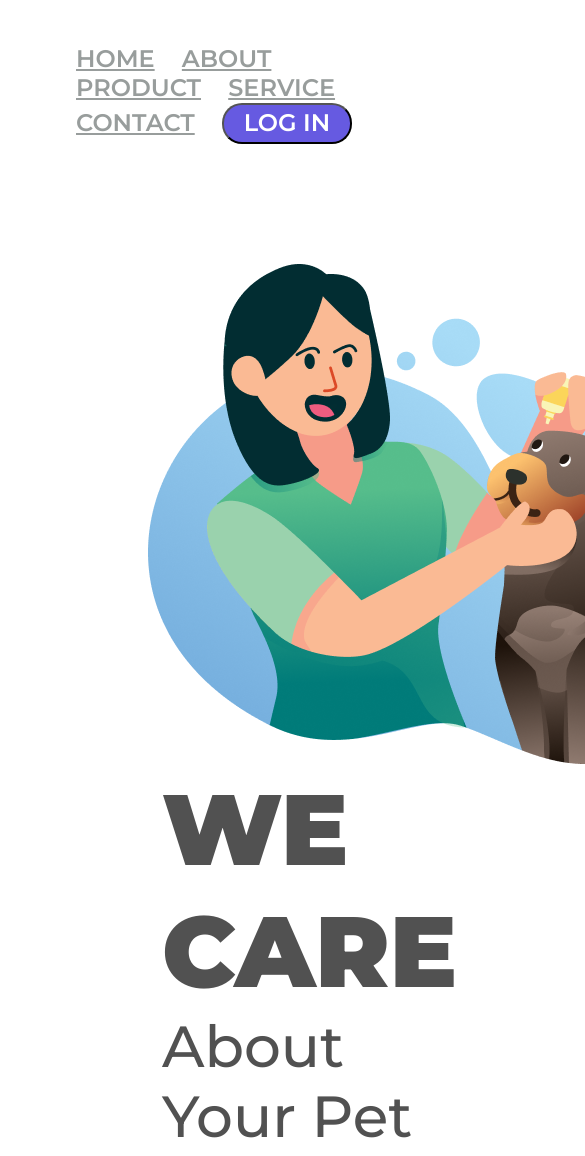
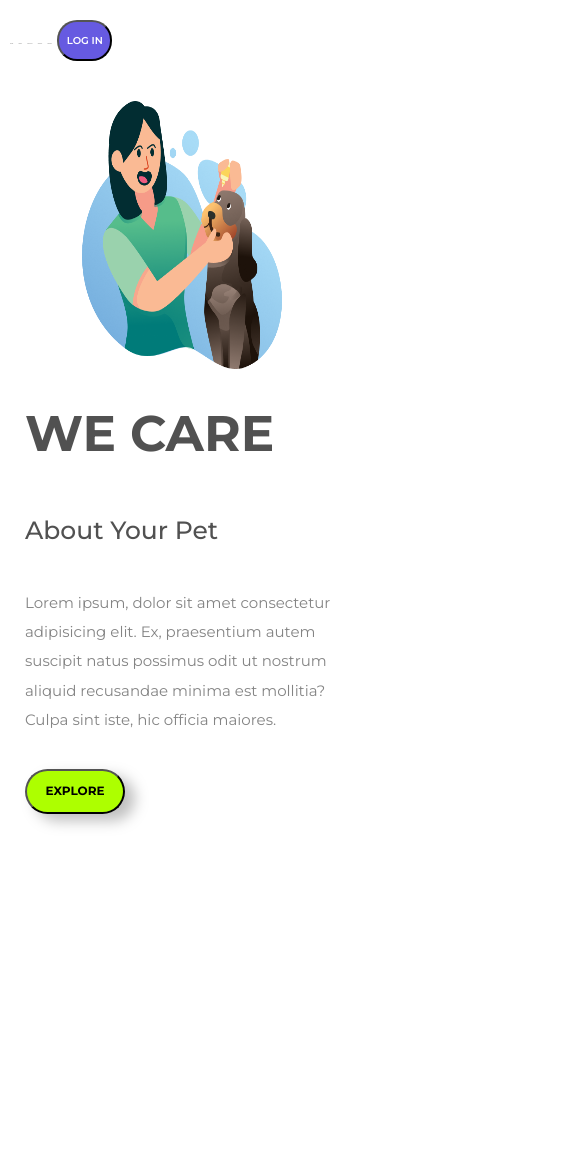
Before and after one commit to jonasrodrigs/projeto-we-care-resp, a plain HTML site: page index.html in a window 390 px wide. Shown: the top 1156 px of the page, 585 px wide, since content can reach past the window. After the commit the page ends 958 px from the top, so only its background shows below. Drawn offline with Linux system fonts and the light colour scheme.

Commit message:
deixando resposivo

```diff
--- a/style.css
+++ b/style.css
@@ -16,7 +16,7 @@
 
 
 header {
-    margin: 44px 0px 144px 76px;
+    margin: 44px 0px 144px 35px;
 }
 
 .link-header {
@@ -85,17 +85,17 @@ header {
 
 section {
 
-    margin-left: 86px;
+    margin-left: 15px;
 
     display: inline-block;
 
 }
 
 
-    h1{
+h1 {
 
-       font-weight: 900;
-        font-size: 100px;
+    font-weight: 700;
+    font-size: 80px;
     line-height: 122px;
     color: rgba(81, 81, 81, 1);
     display: inline-block;
@@ -130,3 +130,103 @@ section {
 
 
 }
+
+@media (max-width: 768px) {
+
+    .img-principal {
+
+        width: 200px;
+        height: 268px;
+        margin-top: 40px;
+        margin-left: 72px;
+        margin-right: 16px;
+
+
+
+    }
+
+    header {
+        margin: 20px 0px 144px 10px
+    }
+
+    .link-header {
+
+        font-size: 1px;
+        font-weight: 400;
+        line-height: 29.26px;
+        color: rgb(6, 7, 7);
+        cursor: pointer;
+        margin-right: 1px;
+        text-decoration:none;
+
+
+    }
+
+    .botão-1 {
+
+        width: 55px;
+        height: 41px;
+        gap: 0px;
+        border-radius: 20px;
+        opacity: 0px;
+        background-color: rgba(102, 90, 225, 1);
+        font-size: 10px;
+        font-weight: 600;
+        line-height: 29.26px;
+        text-align: center;
+        color: rgba(255, 255, 255, 1);
+        cursor: pointer;
+    }
+
+    .botão-2 {
+        Width: 100px;
+        height: 45px;
+        top: -774px;
+        left: -2437px;
+        gap: 0px;
+        border-radius: 25PX;
+        opacity: 0px;
+        background: rgba(173, 255, 0, 1);
+        font-size: 12px;
+        font-weight: 700;
+        line-height: 34.13px;
+        text-align: center;
+        filter: drop-shadow(10px 7px 7px rgba(0, 0, 0, 0.25));
+        cursor: pointer;
+
+    }
+
+    h1 {
+
+        font-weight: 700;
+        font-size: 50px;
+        line-height: 122px;
+        color: rgba(81, 81, 81, 1);
+        display: inline-block;
+    }
+
+    h2 {
+
+        font-size: 25px;
+        font-weight: 500;
+        line-height: 70.7px;
+        text-align: left;
+        color: rgba(81, 81, 81, 1);
+    }
+
+    p {
+
+
+        font-size: 15px;
+        font-weight: 400;
+        line-height: 29.26px;
+        text-align: left;
+        color: rgba(132, 132, 132, 1);
+        margin-top: 22px;
+        margin-bottom: 35px;
+
+
+    }
+
+
+}
```
Lines whose indentation alone changed are shown as unchanged.
